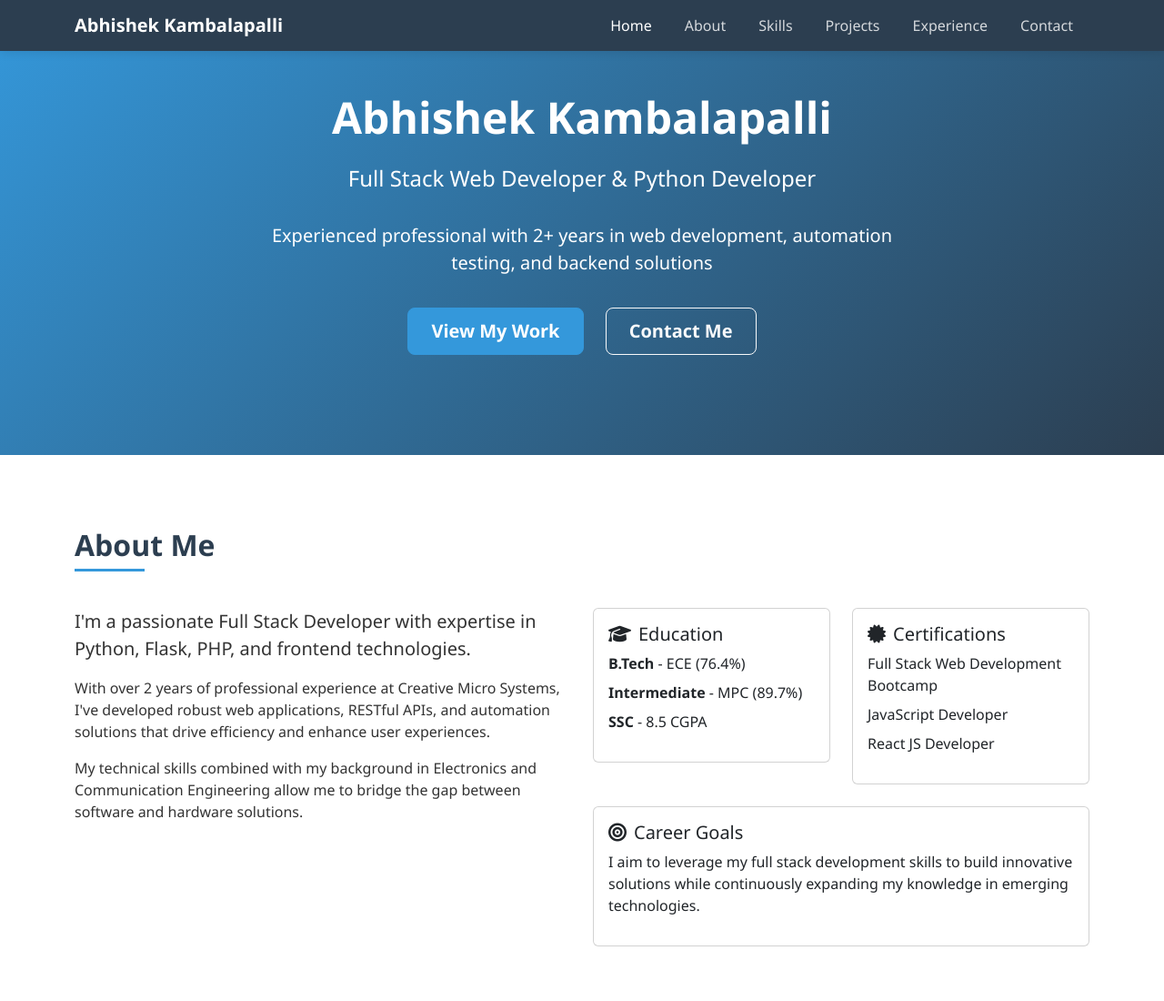
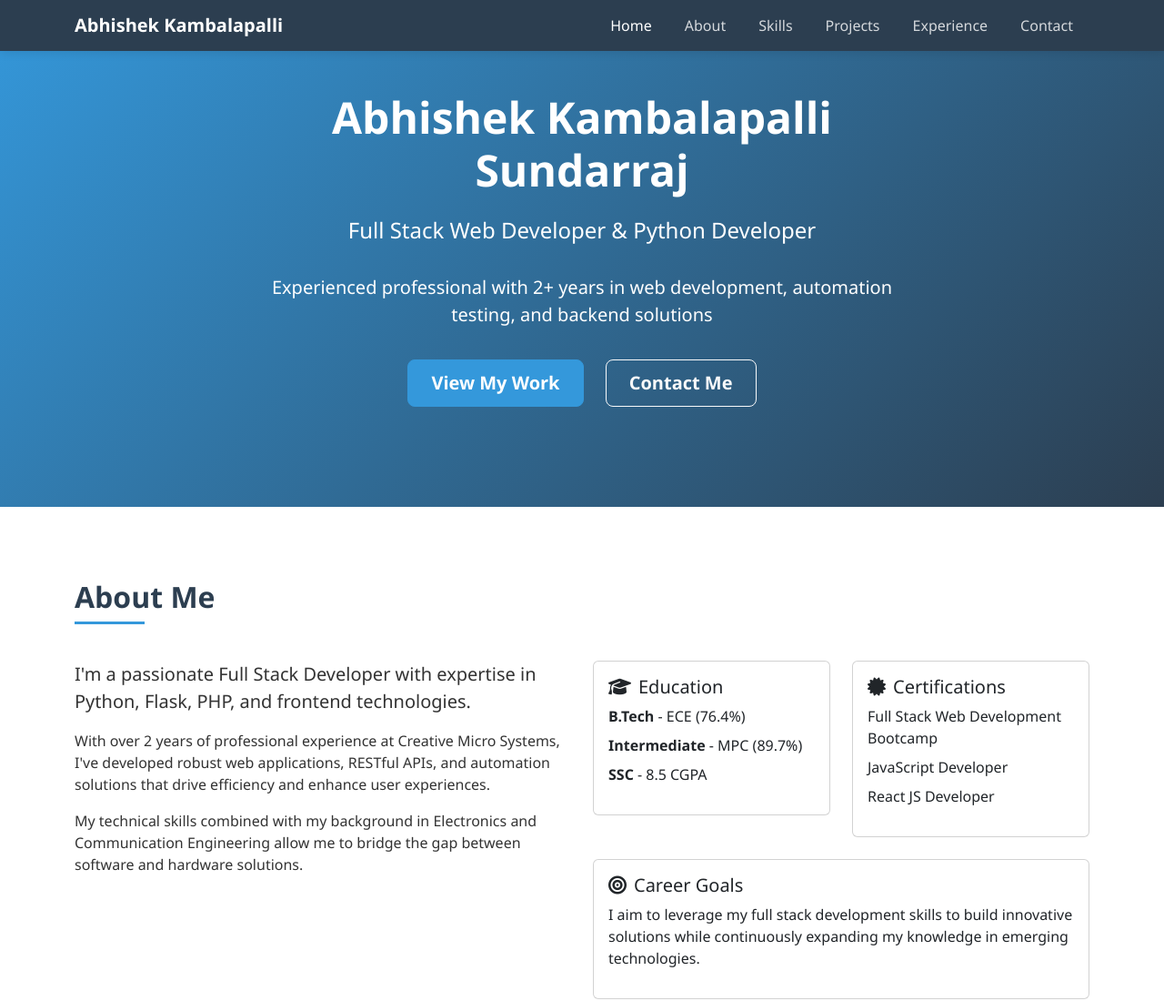
Before and after one commit to Abhishek-432/html-portfolio, a plain HTML site: page index.html in a window 1280 px wide. Shown: the top 1100 px of the page at 91% size. Drawn offline with nearby package versions, Linux system fonts and the light colour scheme.

Commit message:
Update index.html

```diff
--- a/index.html
+++ b/index.html
@@ -261,7 +261,7 @@
         <div class="container">
             <div class="row justify-content-center">
                 <div class="col-lg-8 text-center">
-                    <h1 class="hero-title fade-in">Abhishek Kambalapalli</h1>
+                    <h1 class="hero-title fade-in">Abhishek Kambalapalli Sundarraj</h1>
                     <p class="hero-subtitle fade-in">Full Stack Web Developer & Python Developer</p>
                     <p class="lead mb-4 fade-in">Experienced professional with 2+ years in web development, automation testing, and backend solutions</p>
                     <a href="#projects" class="btn btn-primary btn-lg fade-in">View My Work</a>
```
